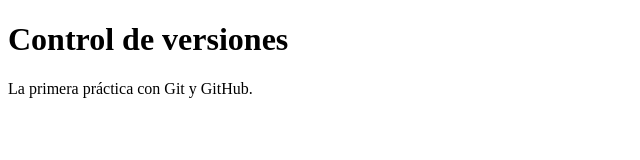
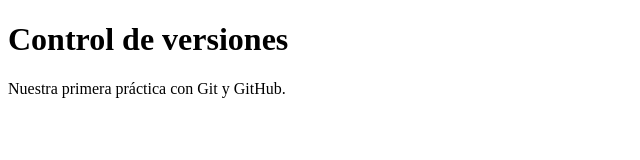
Before and after one commit to LisY2004/practica-git, a plain HTML site: page index.html in a window 1280 px wide. Shown: the full height of the page, 0-640 px from the left. Drawn offline with Linux system fonts and the light colour scheme.

Commit message:
docs: actualizar descripción principal

```diff
--- a/index.html
+++ b/index.html
@@ -6,6 +6,6 @@
 </head>
 <body>
     <h1>Control de versiones</h1>
-    <p>La primera práctica con Git y GitHub.</p>
+    <p>Nuestra primera práctica con Git y GitHub.</p>
 </body>
 </html>
```
